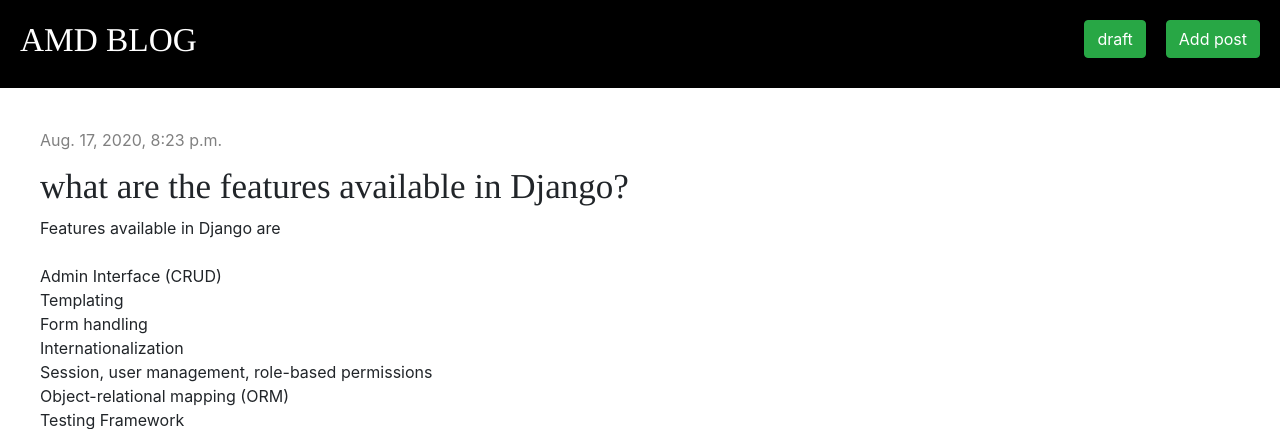
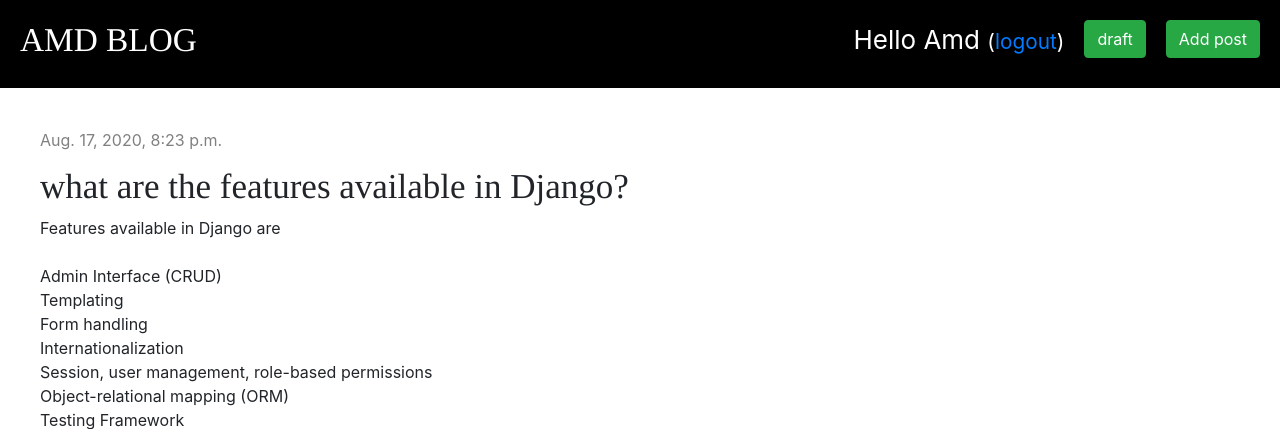
Before and after one commit to AhmadKafi/blog_app, a Django app: page /post/6/ in a window 1280 px wide. Shown: the top 429 px of the page. Run offline with Django 3.2, Linux system fonts and the light colour scheme; a user stored in the database is signed in; data comes from the database, SQL or seed files in the repository; both versions use the stored data as it was after the commit; some libraries are stand-ins or nearby versions.

Commit message:
adding my logout functionality

```diff
--- a/blog/static/css/blog.css
+++ b/blog/static/css/blog.css
@@ -39,7 +39,7 @@
 .post-form-blog .btn-success {
     float: right;
 }
-.post-draft-button {
+.post-draft-button  {
     float: right;
 
 }
@@ -48,3 +48,9 @@
     margin-left: 20px;
 
 }
+.top_menu {
+    float: right;
+    color: white;
+    margin-right: 20px;
+    font-size: 26px;
+}
--- a/blog/templates/blog/base.html
+++ b/blog/templates/blog/base.html
@@ -22,6 +22,10 @@
         <div class="post-draft-button">
             <a href="drafts/"><button class="btn btn-success">draft</button></a>
         </div>
+        <class class="top_menu">
+            <p class="top_menu_name">Hello {{ user.username }} <small>(<a href="{% url 'logout' %}">logout</a>)</small></p>
+
+        </class>
         {% else %}
             <div class="login-button">
                 <a href="accounts/login"><button class="fas fa-sign-in-alt fa-2x"></button></a>
--- a/blog/urls.py
+++ b/blog/urls.py
@@ -13,11 +13,12 @@
 
     path('post/<int:pk>/post/new', views.post_edit, name='post_edit'),
 
-    path('post/<int:pk>/draft/post/new', views.post_edit, name='post_edit'),
+    path('post/<int:pk>/draft/post/edit', views.post_edit, name='post_edit'),
 
     path('drafts/', views.post_draft_list, name='post_draft_list'),
 
     path('post/<int:pk>/publish/', views.post_publish, name='post_publish'),
 
-    path('accounts/login/', auth_views.login, name='login')
+
+
 ]
--- a/mysite/urls.py
+++ b/mysite/urls.py
@@ -15,8 +15,15 @@
 """
 from django.contrib import admin
 from django.urls import path, include
+from django.contrib.auth import views as auth_views
+
 
 urlpatterns = [
     path('admin/', admin.site.urls),
-    path('', include('blog.urls'))
+
+    path('accounts/login/', auth_views.login, name='login'),
+
+    path('accounts/logout/', view=auth_views.logout, name='logout', kwargs={'next_page': '/'}),
+
+    path('', include('blog.urls')),
 ]
```
Also changed, not shown: db.sqlite3.
